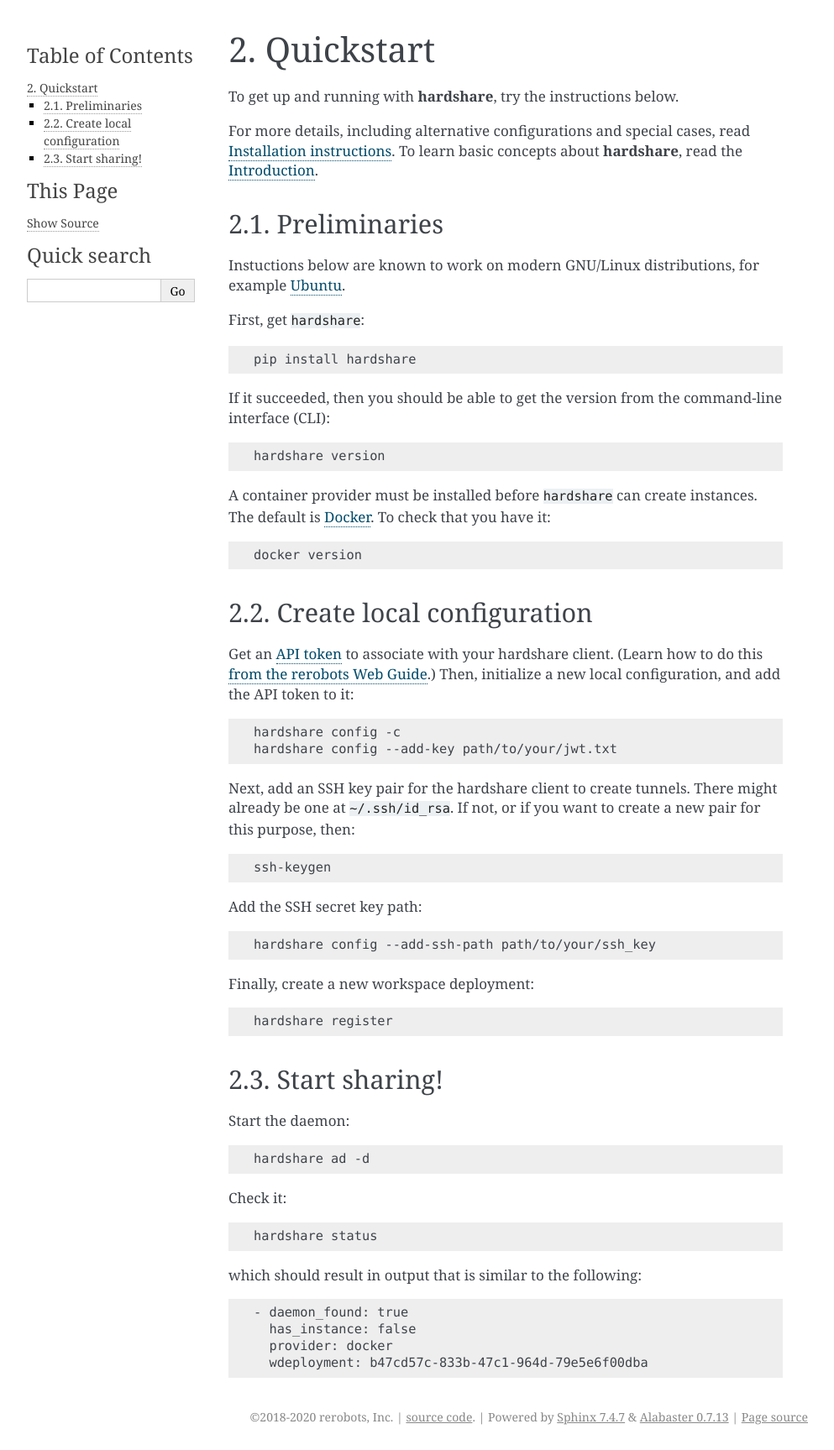
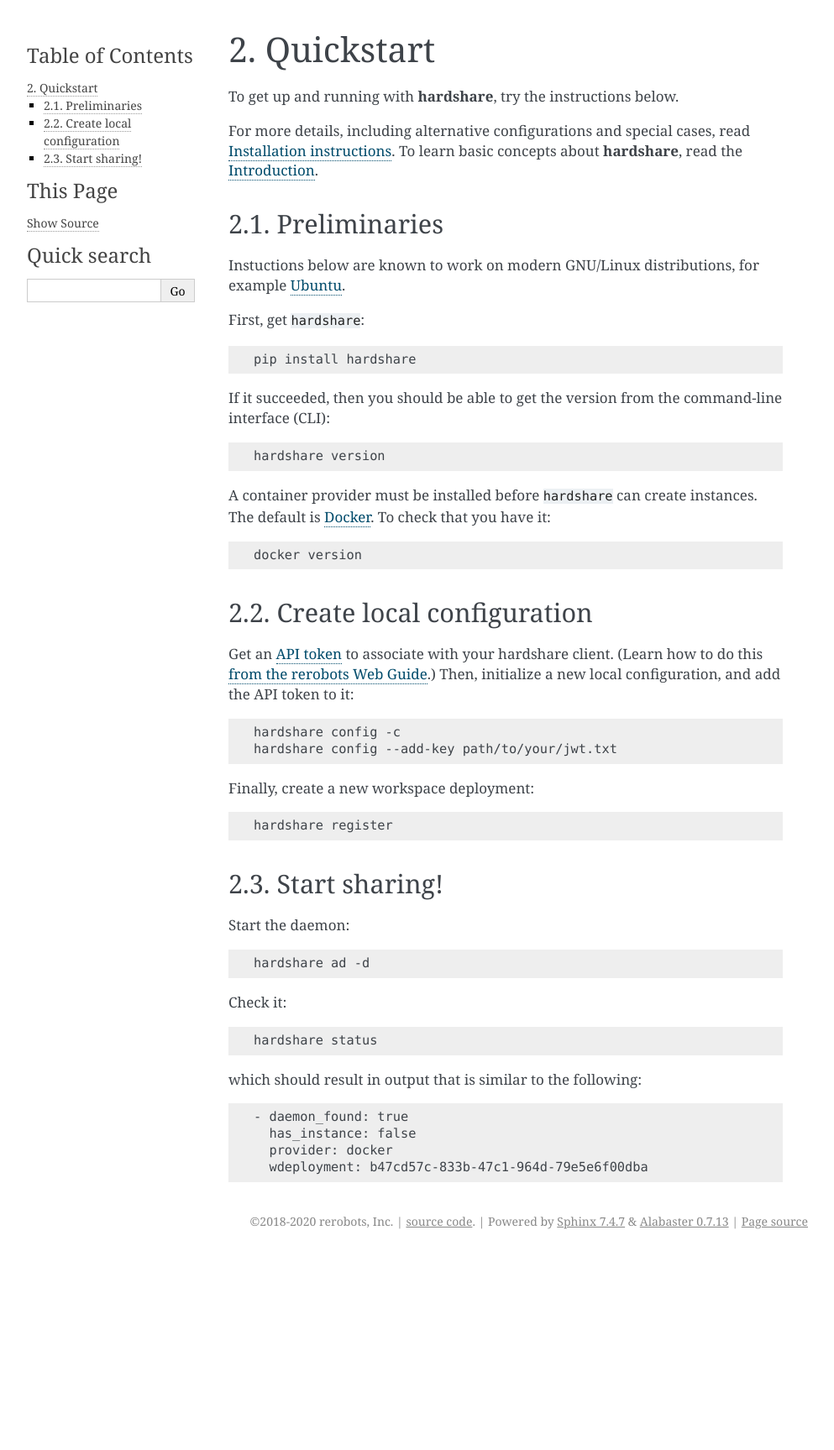
Before and after one commit to rerobots/hardshare, a Sphinx documentation site: the page built from doc/quickstart.rst, in a window 1280 px wide. Shown: the whole page at 84% size, without its empty margins (148-1141 px from the left). Built offline with Sphinx 7.4.7, drawn with Linux system fonts in a browser that asks for light colours; the version number could not be read and is left out; after the commit the page ends 1494 px from its top, so only the background shows below that.

Commit message:
DOC: update because ssh key pair auto generated

```diff
--- a/doc/quickstart.rst
+++ b/doc/quickstart.rst
@@ -43,16 +43,6 @@ initialize a new local configuration, and add the API token to it::
   hardshare config -c
   hardshare config --add-key path/to/your/jwt.txt
 
-Next, add an SSH key pair for the hardshare client to create tunnels. There
-might already be one at ``~/.ssh/id_rsa``. If not, or if you want to create a
-new pair for this purpose, then::
-
-  ssh-keygen
-
-Add the SSH secret key path::
-
-  hardshare config --add-ssh-path path/to/your/ssh_key
-
 Finally, create a new workspace deployment::
 
   hardshare register
```
Also changed, not shown: doc/install.rst (+4 -1 lines).
